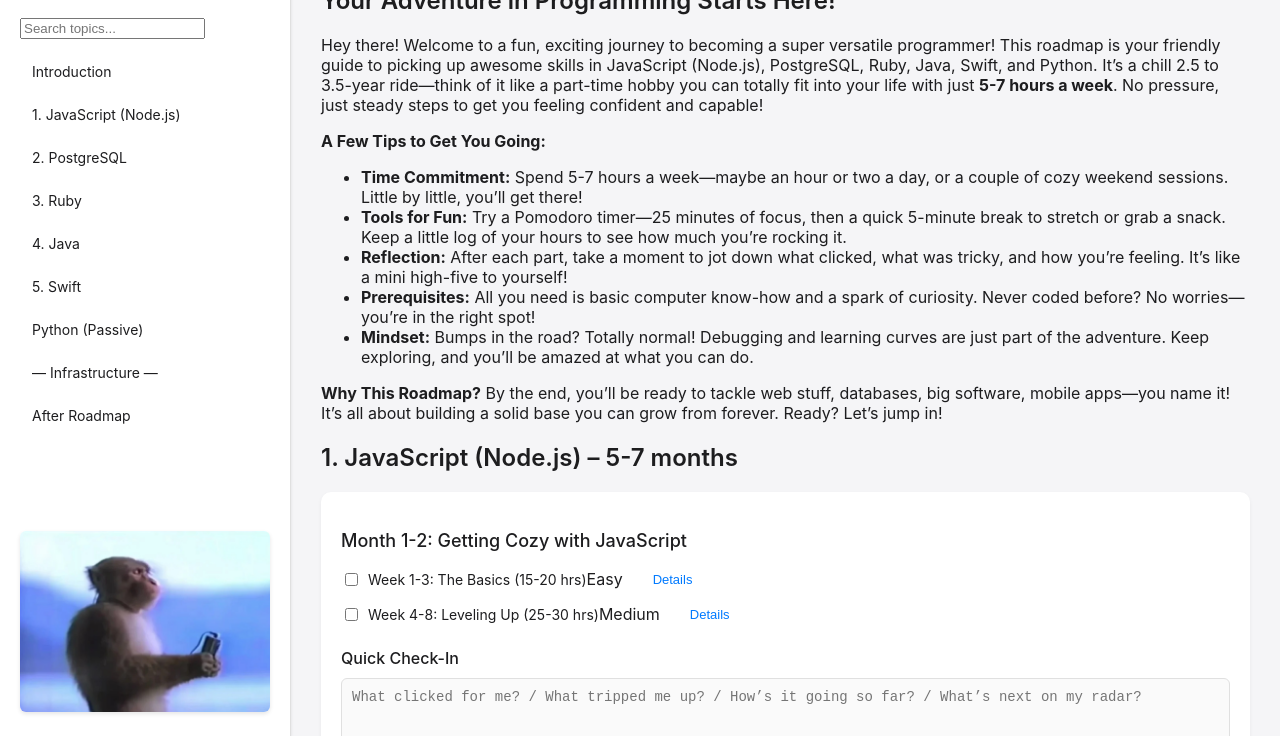
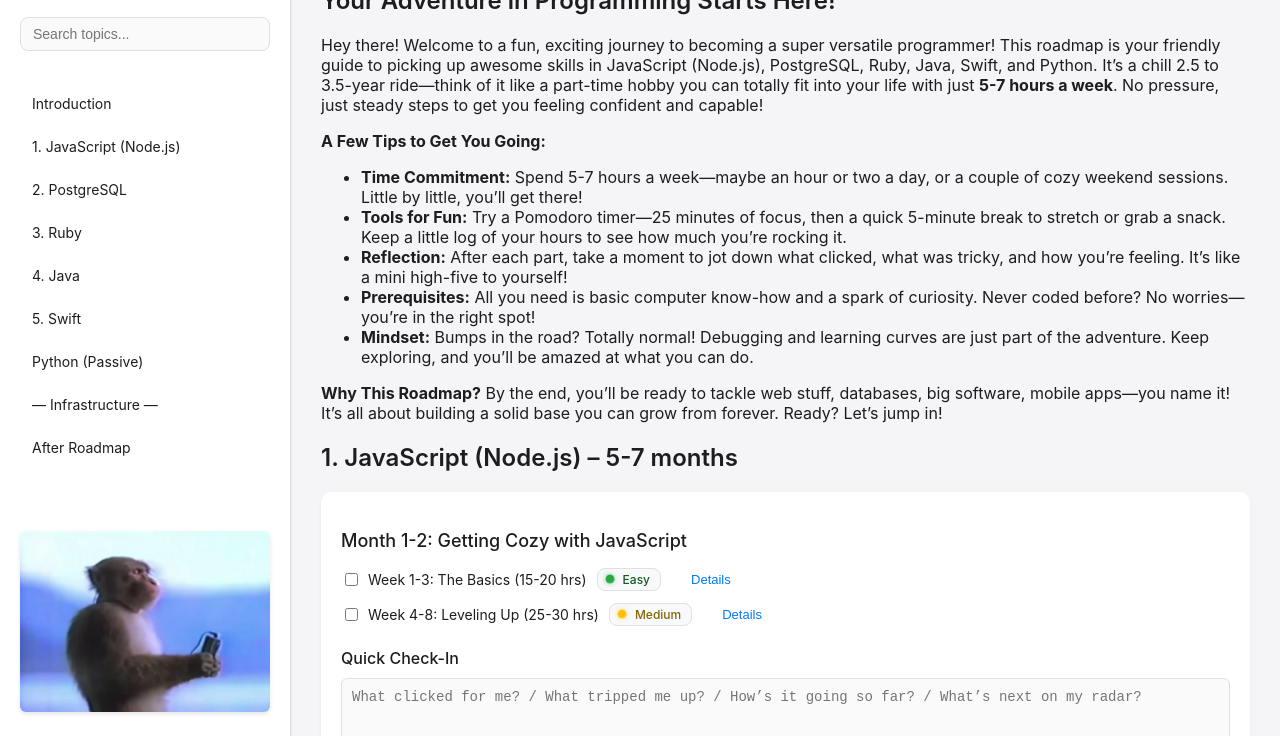
Before and after one commit to MxpleSticks/MyDevRoadmap, a plain HTML site: page index.html in a window 1280 px wide. Shown: the part 64-800 px from the top of the page. Drawn offline with Linux system fonts and the light colour scheme.

Commit message:
Update styles.css

```diff
--- a/styles.css
+++ b/styles.css
@@ -249,3 +249,108 @@ body {
 .dropdown-menu li a:hover {
     background-color: #f0f0f0;
 }
+
+.task-list li {
+    display: flex;
+    align-items: center;
+    margin: 10px 0;
+    position: relative;
+    flex-wrap: wrap; /* Allow wrapping for badge */
+}
+
+.difficulty-badge {
+    margin-left: 10px;
+    padding: 3px 10px 3px 25px;  /* Added left padding for the dot */
+    border-radius: 8px;
+    font-size: 12px;
+    font-weight: 500;
+    display: inline-flex;
+    align-items: center;
+    position: relative;
+    background-color: #f8f9fa;
+    border: 1px solid #e0e0e0;
+    color: #495057;
+}
+
+/* Status dot positioning and base styles */
+.difficulty-badge::before {
+    content: '';
+    position: absolute;
+    left: 8px;
+    top: 50%;
+    transform: translateY(-50%);
+    width: 8px;
+    height: 8px;
+    border-radius: 50%;
+    animation: pulse 2s infinite;
+}
+
+/* Pulse animation for the dots */
+@keyframes pulse {
+    0% {
+        opacity: 0.6;
+        transform: translateY(-50%) scale(0.9);
+    }
+    50% {
+        opacity: 1;
+        transform: translateY(-50%) scale(1.1);
+    }
+    100% {
+        opacity: 0.6;
+        transform: translateY(-50%) scale(0.9);
+    }
+}
+
+/* Specific styles for each difficulty level */
+.difficulty-badge.easy {
+    background-color: #f8f9fa;
+    color: #155724;
+}
+.difficulty-badge.easy::before {
+    background-color: #28a745;
+    box-shadow: 0 0 5px rgba(40, 167, 69, 0.5);
+}
+
+.difficulty-badge.medium {
+    background-color: #f8f9fa;
+    color: #856404;
+}
+.difficulty-badge.medium::before {
+    background-color: #ffc107;
+    box-shadow: 0 0 5px rgba(255, 193, 7, 0.5);
+}
+
+.difficulty-badge.hard {
+    background-color: #f8f9fa;
+    color: #721c24;
+}
+.difficulty-badge.hard::before {
+    background-color: #dc3545;
+    box-shadow: 0 0 5px rgba(220, 53, 69, 0.5);
+}
+
+/* Search bar styles */
+.search-container {
+    margin-bottom: 20px;
+}
+#search-bar {
+    width: 100%;
+    padding: 8px 12px;
+    border: 1px solid #e0e0e0;
+    border-radius: 8px;
+    font-size: 14px;
+    box-sizing: border-box;
+    background-color: #fafafa;
+}
+#search-bar:focus {
+    outline: none;
+    border-color: #007aff;
+    box-shadow: 0 0 5px rgba(0, 122, 255, 0.3);
+}
+
+/* Adjust details-wrapper to account for badges */
+.details-wrapper {
+    position: relative;
+    margin-left: 25px;
+    flex: 1; /* Ensure it takes available space */
+}
```
